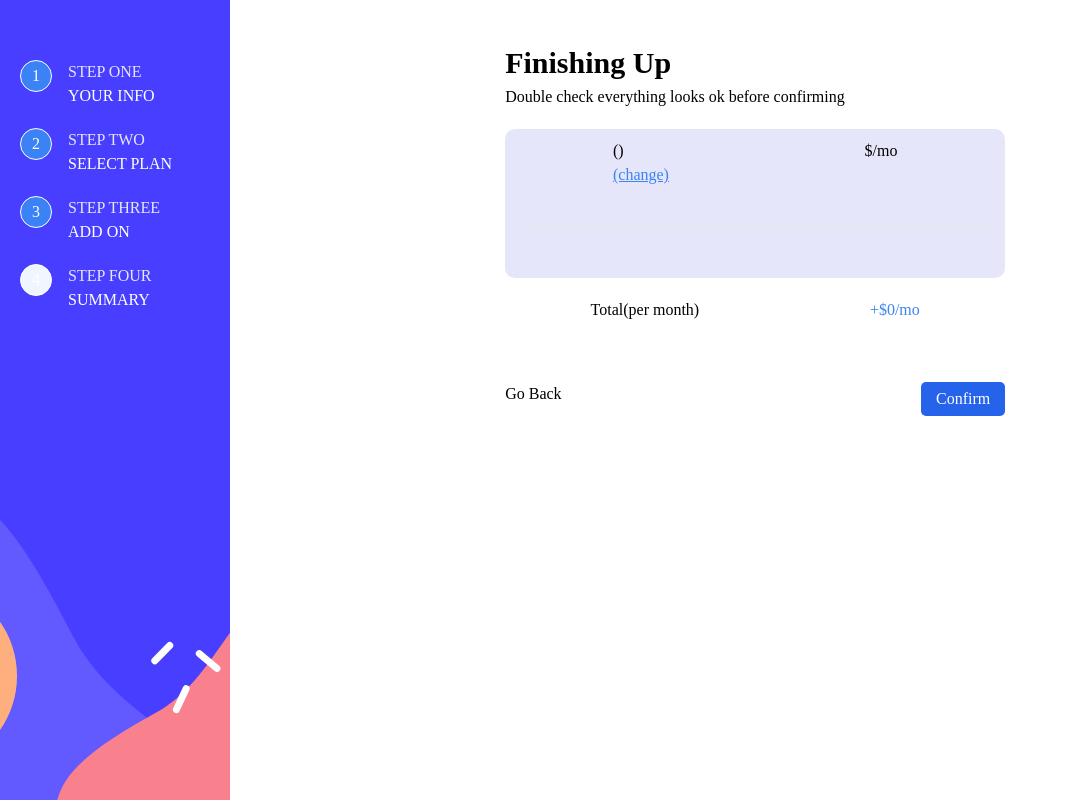
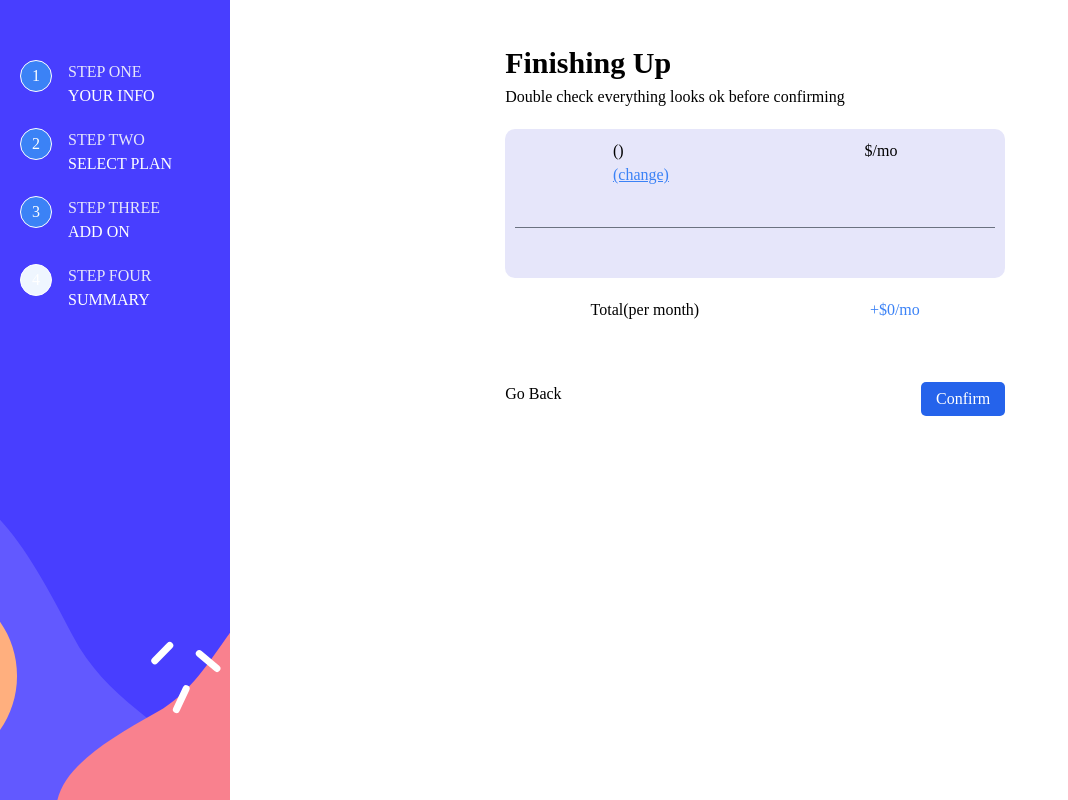
Before and after one commit to sam4rano/multi-step-form, a React (Vite) app: page /summary in a window 1280 px wide. Shown: the whole page, without its empty margins (0-1068 px from the left). Built offline with nearby package versions, Linux system fonts and the light colour scheme; a web font is replaced by a local one.

Commit message:
line between addon/plan added

```diff
--- a/src/components/Summary.jsx
+++ b/src/components/Summary.jsx
@@ -71,7 +71,7 @@ const Summary = () => {
               </h2>
               <h2>${selectedItems}/mo</h2>
             </div>
-            <hr className="w-full text-black"/>
+            <hr className="w-full border-gray-500"/>
             <div className="flex flex-col justify-around md:w-[280px]">
               {selectedAddon.map((addon, index) => (
                 <div key={index} className="flex flex-row justify-center ">
```
